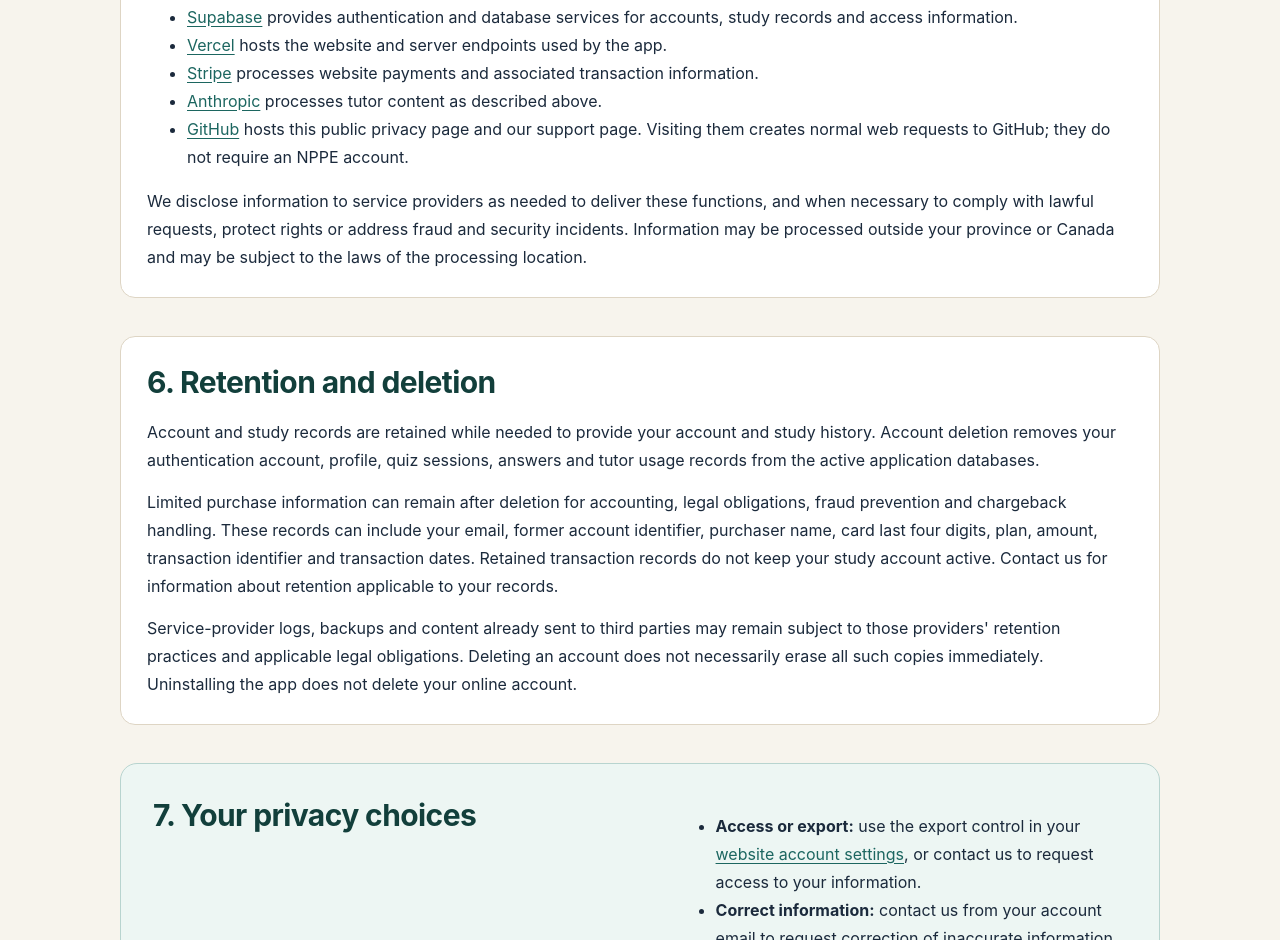
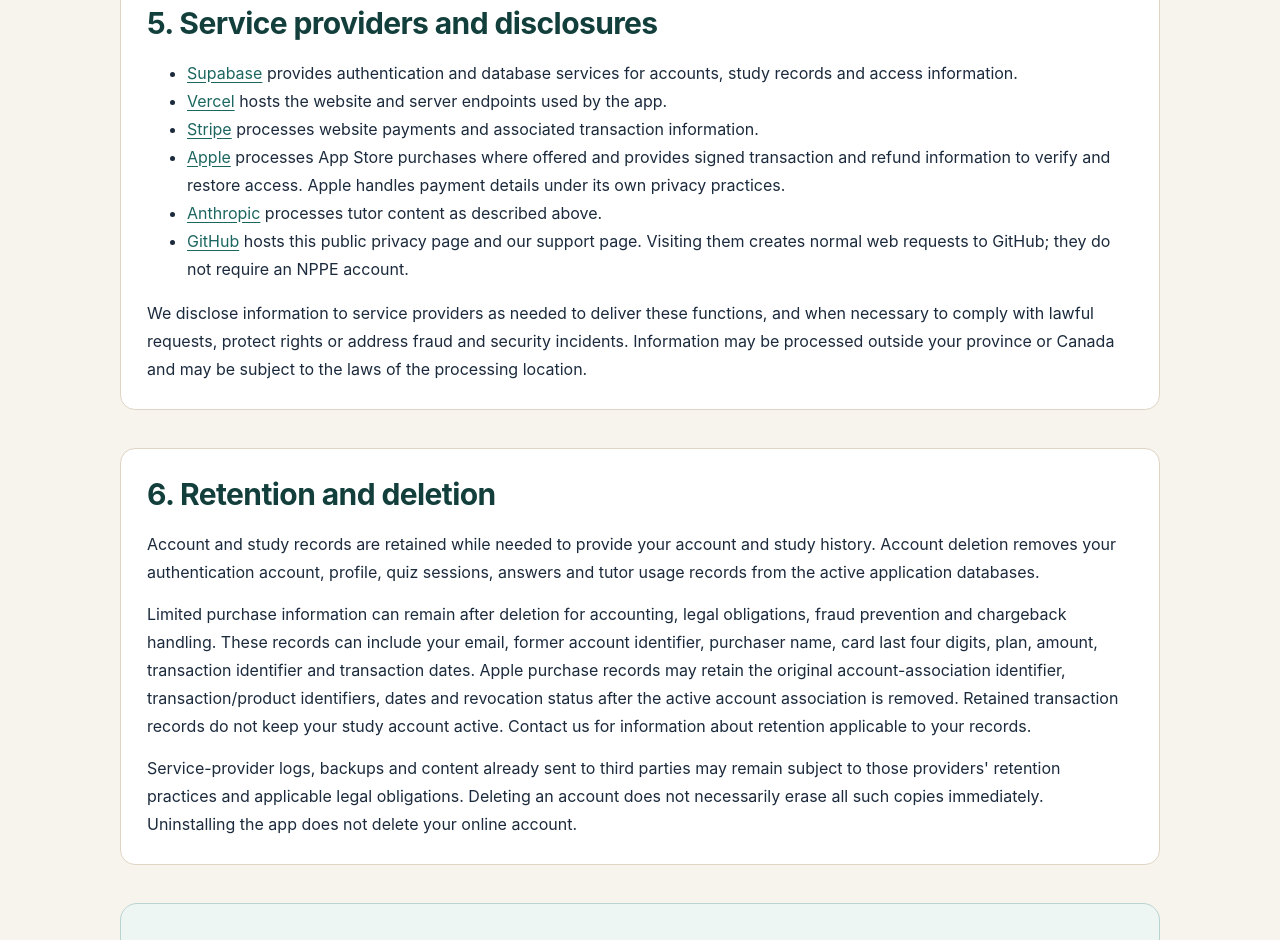
Before and after one commit to urehmamu/nppe-app-support, a plain HTML site: page privacy.html in a window 1280 px wide. Shown: the part 2276-3216 px from the top of the page. Drawn offline with Linux system fonts and the light colour scheme.

Commit message:
Publish support page: privacy.html

```diff
--- a/privacy.html
+++ b/privacy.html
@@ -36,7 +36,7 @@
       <ul>
         <li><strong>Account information:</strong> your email address, account identifier, authentication information and profile details such as province or territory when provided during registration. Our authentication provider processes passwords; support never needs your password.</li>
         <li><strong>Study records:</strong> quiz and mock-exam sessions, selected answers, scores, completion times and domain performance associated with your account.</li>
-        <li><strong>Access and purchase records:</strong> plan, access expiry and mobile entitlement. Website purchase records may include transaction identifiers, amount, purchaser name and card last four digits. Stripe processes website card payments; our app does not ask you to enter full card details.</li>
+        <li><strong>Access and purchase records:</strong> plan, access expiry and mobile entitlement. Website purchase records may include transaction identifiers, amount, purchaser name and card last four digits. Where Apple purchases are available, our server verifies Apple transaction identifiers, product, purchase date, environment, account association, access period and refund or revocation status. Apple processes in-app payment; Stripe processes website card payments. Our app does not ask you to enter full card details.</li>
         <li><strong>Tutor information:</strong> questions and conversation text you submit, relevant quiz context, and account-linked request counts used to enforce daily limits. See the AI Tutor section.</li>
         <li><strong>Support information:</strong> contact details, messages, device/app details and any screenshots or attachments you choose to send us.</li>
         <li><strong>Technical information:</strong> network requests to our service providers include information such as IP address and request metadata. Operational and security logs may be handled by those providers.</li>
@@ -61,6 +61,7 @@
         <li><a href="https://supabase.com/privacy">Supabase</a> provides authentication and database services for accounts, study records and access information.</li>
         <li><a href="https://vercel.com/legal/privacy-policy">Vercel</a> hosts the website and server endpoints used by the app.</li>
         <li><a href="https://stripe.com/privacy">Stripe</a> processes website payments and associated transaction information.</li>
+        <li><a href="https://www.apple.com/legal/privacy/">Apple</a> processes App Store purchases where offered and provides signed transaction and refund information to verify and restore access. Apple handles payment details under its own privacy practices.</li>
         <li><a href="https://www.anthropic.com/privacy">Anthropic</a> processes tutor content as described above.</li>
         <li><a href="https://docs.github.com/en/site-policy/privacy-policies/github-general-privacy-statement">GitHub</a> hosts this public privacy page and our support page. Visiting them creates normal web requests to GitHub; they do not require an NPPE account.</li>
       </ul>
@@ -69,7 +70,7 @@
     <section class="card" aria-labelledby="retention-title">
       <h2 id="retention-title">6. Retention and deletion</h2>
       <p>Account and study records are retained while needed to provide your account and study history. Account deletion removes your authentication account, profile, quiz sessions, answers and tutor usage records from the active application databases.</p>
-      <p>Limited purchase information can remain after deletion for accounting, legal obligations, fraud prevention and chargeback handling. These records can include your email, former account identifier, purchaser name, card last four digits, plan, amount, transaction identifier and transaction dates. Retained transaction records do not keep your study account active. Contact us for information about retention applicable to your records.</p>
+      <p>Limited purchase information can remain after deletion for accounting, legal obligations, fraud prevention and chargeback handling. These records can include your email, former account identifier, purchaser name, card last four digits, plan, amount, transaction identifier and transaction dates. Apple purchase records may retain the original account-association identifier, transaction/product identifiers, dates and revocation status after the active account association is removed. Retained transaction records do not keep your study account active. Contact us for information about retention applicable to your records.</p>
       <p>Service-provider logs, backups and content already sent to third parties may remain subject to those providers' retention practices and applicable legal obligations. Deleting an account does not necessarily erase all such copies immediately. Uninstalling the app does not delete your online account.</p>
     </section>
     <section class="contact-card" id="privacy-choices" aria-labelledby="choices-title">
```
